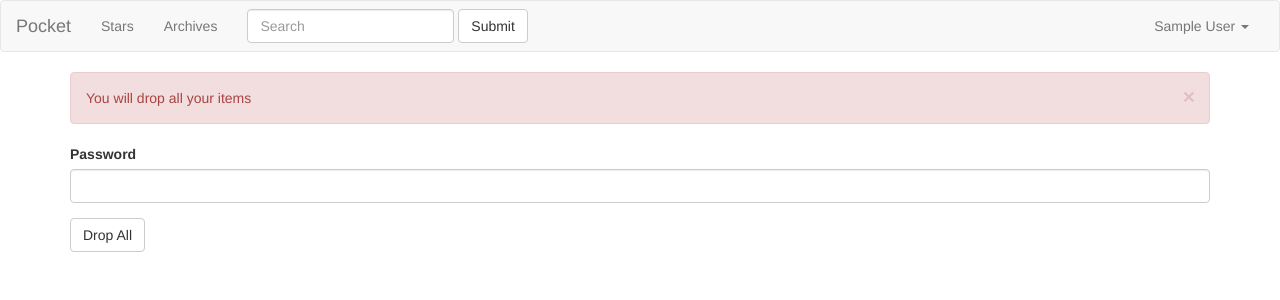
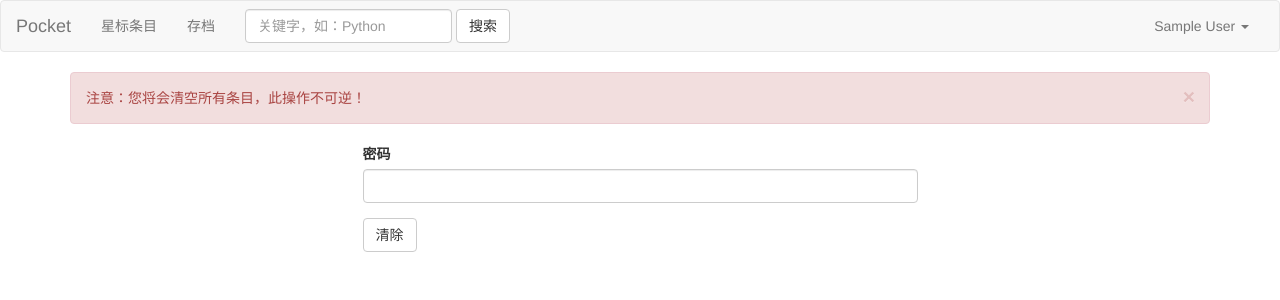
Before and after one commit to yuanji-dev/pocket, a Flask app: page /settings/drop-all in a window 1280 px wide. Shown: the top 300 px of the page. Run offline with Flask 2, Linux system fonts and the light colour scheme; the visitor is signed in with stand-in values (Sample User, id 1); data comes from the database, SQL or seed files in the repository; some libraries are stand-ins or nearby versions.

Commit message:
translate into Chinese.

```diff
--- a/app/__init__.py
+++ b/app/__init__.py
@@ -7,8 +7,8 @@ from flask.ext.bootstrap import Bootstrap
 db = SQLAlchemy()
 login_manager = LoginManager()
 login_manager.login_view = 'main.login'
-#use encoding=utf-8
-login_manager.login_message = u'please login first.'
+# use encoding=utf-8
+login_manager.login_message = u'请先登录！'
 login_manager.login_message_category = "info"
 bs = Bootstrap()
 
--- a/app/forms.py
+++ b/app/forms.py
@@ -1,3 +1,4 @@
+# -*- coding: utf-8 -*-
 from flask.ext.wtf import Form
 from wtforms import StringField, PasswordField, BooleanField, SubmitField
 from wtforms.validators import Required, Length, Email, EqualTo, URL
@@ -7,36 +8,38 @@ from models import User
 
 class LoginForm(Form):
     # length?
-    #add remember me option.
-    email = StringField('Email', validators=[Required(), Length(1, 64), Email(message='wrong email.')])
-    password = PasswordField('Password', validators=[Required()])
-    remember = BooleanField('Remember me')
-    submit = SubmitField('Log in')
+    # add remember me option.
+    email = StringField(u'电子邮件',
+                        validators=[Required(message=u'此项必须填写！'), Length(1, 64), Email(message=u'请输入正确的电子邮件！')])
+    password = PasswordField(u'密码', validators=[Required(message=u'此项必须填写！')])
+    remember = BooleanField(u'记住账号')
+    submit = SubmitField(u'登录')
 
 
 class RegisterForm(Form):
-    email = StringField('Email', validators=[Required(), Length(1, 64), Email(message='wrong email.')])
+    email = StringField(u'电子邮件',
+                        validators=[Required(message=u'此项必须填写！'), Length(1, 64), Email(message=u'请输入正确的电子邮件！')])
     # todo add re check.
-    username = StringField('Username', validators=[Required()])
-    password = PasswordField('Password',
-                             validators=[Required(), EqualTo('repassword', message='Passwords dont match.')])
-    repassword = PasswordField('Confirm Password', validators=[Required()])
-    submit = SubmitField('Register')
+    username = StringField(u'用户名', validators=[Required(message=u'此项必须填写！')])
+    password = PasswordField(u'密码',
+                             validators=[Required(message=u'此项必须填写！'), EqualTo('repassword', message=u'密码不匹配！')])
+    repassword = PasswordField(u'重复密码', validators=[Required(message=u'此项必须填写！')])
+    submit = SubmitField(u'注册')
 
     def validate_email(self, field):
         if User.query.filter_by(email=field.data).first():
-            raise ValidationError('Email has been registered.')
+            raise ValidationError(u'此邮箱「{}」已被注册！'.format(field.data))
 
     def validate_username(self, field):
         if User.query.filter_by(name=field.data).first():
-            raise ValidationError('Username has been registered.')
+            raise ValidationError(u'用户名「{}」已被注册！'.format(field.data))
 
 
 # todo add validators and length limit.
 class AddItemForm(Form):
-    link = StringField('Link', validators=[Required(), URL(message="Wrong URL.")])
-    tags = StringField('Tags')
-    submit = SubmitField('Add')
+    link = StringField(u'链接', validators=[Required(message=u'此项必须填写！'), URL(message=u"请输入有效的URL！")])
+    tags = StringField(u'标签')
+    submit = SubmitField(u'添加')
 
 
 class SearchForm(Form):
@@ -44,19 +47,21 @@ class SearchForm(Form):
 
 
 class EditItemForm(Form):
-    link = StringField('Link', validators=[Required(), URL(message="Wrong URL.")])
-    tags = StringField('Tags')
-    submit = SubmitField('Update')
+    title = StringField(u'标题', validators=[Required(message=u'此项必须填写！')])
+    # link = StringField(u'链接', validators=[Required(message=u'此项必须填写！'), URL(message=u"请输入有效的URL！")])
+    tags = StringField(u'标签')
+    submit = SubmitField(u'更新')
 
 
 class ChangePasswordForm(Form):
-    current_password = PasswordField('Current Password', validators=[Required()])
-    new_password = PasswordField('New Password',
-                                 validators=[Required(), EqualTo('repassword', message='password not match')])
-    repassword = PasswordField('Confirm Password', validators=[Required()])
-    submit = SubmitField('Update')
+    current_password = PasswordField(u'旧密码', validators=[Required(message=u'此项必须填写！')])
+    new_password = PasswordField(u'新密码',
+                                 validators=[Required(message=u'此项必须填写！'),
+                                             EqualTo('repassword', message=u'密码不匹配！')])
+    repassword = PasswordField(u'重复新密码', validators=[Required(message=u'此项必须填写！')])
+    submit = SubmitField(u'更新')
 
 
 class DropAllForm(Form):
-    password = PasswordField('Password', validators=[Required()])
-    submit = SubmitField('Drop All')
+    password = PasswordField(u'密码', validators=[Required(message=u'此项必须填写！')])
+    submit = SubmitField(u'清除')
--- a/app/templates/add.html
+++ b/app/templates/add.html
@@ -1,6 +1,8 @@
 {% extends 'base.html' %}
 {% import 'bootstrap/wtf.html' as wtf %}
-{% block title %}add{% endblock %}
+{% block title %}
+    新增条目
+{% endblock %}
 {% block main %}
     <div class="row">
         <div class="col-sm-6 col-sm-offset-3">
--- a/app/templates/base.html
+++ b/app/templates/base.html
@@ -17,16 +17,16 @@
             <!-- Collect the nav links, forms, and other content for toggling -->
             <div class="collapse navbar-collapse" id="bs-example-navbar-collapse-1">
                 <ul class="nav navbar-nav">
-                    <li><a href="{{ url_for('main.stars') }}">Stars</a></li>
-                    <li><a href="{{ url_for('main.archives') }}">Archives</a></li>
+                    <li><a href="{{ url_for('main.stars') }}">星标条目</a></li>
+                    <li><a href="{{ url_for('main.archives') }}">存档</a></li>
                 </ul>
                 <!-- todo:add error handler? -->
                 <form class="navbar-form navbar-left" method="post" role="search" action="{{ url_for('main.query') }}">
                     <div class="form-group">
                         {{ g.search_form.csrf_token }}
-                        {{ g.search_form.keyword(size=20, class="form-control", placeholder="Search") }}
+                        {{ g.search_form.keyword(size=20, class="form-control", placeholder="关键字，如：Python") }}
                     </div>
-                    <button type="submit" class="btn btn-default">Submit</button>
+                    <button type="submit" class="btn btn-default">搜索</button>
                 </form>
                 <ul class="nav navbar-nav navbar-right">
                     {% if current_user.is_authenticated() %}
@@ -35,16 +35,17 @@
                             <a href="#" class="dropdown-toggle" data-toggle="dropdown">{{ current_user.name }} <b
                                     class="caret"></b></a>
                             <ul class="dropdown-menu">
-                                <li><a href="{{ url_for('main.add') }}">Add Item</a></li>
+                                <li><a href="{{ url_for('main.add') }}">新增条目</a></li>
                                 <li class="divider"></li>
-                                <li><a href="{{ url_for('main.change_password') }}">Change Password</a></li>
-                                <li><a href="{{ url_for('main.drop_all') }}">Drop All</a></li>
+                                <li><a href="{{ url_for('main.change_password') }}">更改密码</a></li>
+                                <li><a href="{{ url_for('main.drop_all') }}">清除所有条目</a></li>
                                 <li class="divider"></li>
-                                <li><a href="{{ url_for('main.logout') }}">Logout</a></li>
+                                <li><a href="{{ url_for('main.logout') }}">登出</a></li>
                             </ul>
                         </li>
                     {% else %}
-                        <li><a href="{{ url_for('main.login') }}">login</a></li>
+                        <li><a href="{{ url_for('main.login') }}">登录</a></li>
+                        <li><a href="{{ url_for('main.register') }}">注册</a></li>
                     {% endif %}
                 </ul>
             </div>
--- a/app/templates/edit.html
+++ b/app/templates/edit.html
@@ -1,6 +1,8 @@
 {% extends 'base.html' %}
 {% import 'bootstrap/wtf.html' as wtf %}
-{% block title %}add{% endblock %}
+{% block title %}
+    编辑条目
+{% endblock %}
 {% block main %}
     <div class="row">
         <div class="col-sm-6 col-sm-offset-3">
--- a/app/templates/settings/drop-all.html
+++ b/app/templates/settings/drop-all.html
@@ -1,8 +1,12 @@
 {% extends 'base.html' %}
 {% import "bootstrap/wtf.html" as wtf %}
 {% block title %}
-    drop-all
+    清除所有内容
 {% endblock %}
 {% block main %}
-    {{ wtf.quick_form(form) }}
+    <div class="row">
+        <div class="col-sm-6 col-sm-offset-3">
+            {{ wtf.quick_form(form) }}
+        </div>
+    </div>
 {% endblock %}
--- a/app/views.py
+++ b/app/views.py
@@ -20,7 +20,7 @@ def before_request():
     g.search_form = SearchForm()
     if current_user.is_authenticated():
         if not current_user.is_confirmed:
-            return "you are not confirmed."
+            return u"您的账号尚未被确认。"
 
 
 @main.route('/')
@@ -36,16 +36,17 @@ def login():
         if user is not None and user.check_password(form.password.data):
             #todo remember time fresh? how long remember?
             login_user(user, form.remember.data)
+            flash(u'「{} 」，您已成功登录！'.format(user.name), 'success')
             return redirect(request.args.get('next') or url_for('.index'))
-        flash('Invalid email or password', 'warning')
+        flash(u'账号或密码有误，请重新登录。', 'warning')
     return render_template('login.html', form=form)
 
 
 @main.route('/logout')
 @login_required
 def logout():
+    flash(u'您的账号「{} 」以登出。'.format(current_user.name), 'info')
     logout_user()
-    flash('you have logged out', 'info')
     return redirect(url_for('.index'))
 
 
@@ -58,7 +59,7 @@ def register():
                     password=form.password.data)
         db.session.add(user)
         db.session.commit()
-        flash('you have successfully registered an account.', 'success')
+        flash(u'恭喜：您成功注册了账号「{} 」。'.format(user.name), 'success')
         return redirect(url_for('.index'))
     return render_template('register.html', form=form)
 
@@ -82,7 +83,7 @@ def add():
         db.session.add(current_user)
         db.session.commit()
         parse_html(item.id)
-        flash('a new item added.', 'success')
+        flash(u'已添加新条目：「{} 」。'.format(form.link.data), 'success')
         return redirect(url_for('.index'))
     return render_template('add.html', form=form)
 
@@ -93,14 +94,15 @@ def delete(id):
     item = Item.query.filter_by(id=id).first()
     items = current_user.items.all()
     if not item or item not in items:
-        flash('no such item.', 'info')
+        flash('不存在该条目。', 'info')
         return redirect(request.args.get('next') or url_for('.index'))
     else:
+        item_title = item.title or item.link
         current_user.items.remove(item)
         db.session.add(current_user)
         db.session.delete(item)
         db.session.commit()
-        flash('delete successfully.', 'success')
+        flash(u'成功删除条目：「{} 」。'.format(item_title), 'success')
         return redirect(request.args.get('next') or url_for('.index'))
 
 
@@ -110,7 +112,7 @@ def a(id):
     item = Item.query.filter_by(id=id).first()
     items = current_user.items.all()
     if item not in items:
-        flash('this item is not yours.', 'warning')
+        flash(u'不存在该条目。', 'warning')
         return redirect(request.args.get('next') or url_for('.index'))
     else:
         return render_template('a.html', item=item, title=item.title)
@@ -122,13 +124,14 @@ def star(id):
     item = Item.query.filter_by(id=id).first()
     items = current_user.items.all()
     if item not in items:
-        flash('this item is not yours.', 'warning')
+        flash(u'不存在该条目。', 'warning')
         return redirect(request.args.get('next') or url_for('.index'))
     else:
         item.is_star = True
+        item_title = item.title or item.link
         db.session.add(item)
         db.session.commit()
-        flash('you starred the item.', 'info')
+        flash(u'已为「{} 」添加星标。'.format(item_title), 'info')
         return redirect(request.args.get('next') or url_for('.index'))
 
 
@@ -138,13 +141,14 @@ def unstar(id):
     item = Item.query.filter_by(id=id).first()
     items = current_user.items.all()
     if item not in items:
-        flash('this item is not yours.', 'warning')
+        flash(u'不存在该条目。', 'warning')
         return redirect(request.args.get('next') or url_for('.index'))
     else:
         item.is_star = False
+        item_title = item.title or item.link
         db.session.add(item)
         db.session.commit()
-        flash('you destarred the item.', 'info')
+        flash(u'已为「{} 」去除星标。'.format(item_title), 'info')
         return redirect(request.args.get('next') or url_for('.index'))
 
 
@@ -157,10 +161,10 @@ def tag(name):
         if name in item.get_tags():
             items.append(item)
     if not items:
-        flash('not item has this tag.', 'warning')
+        flash(u'没有条目拥有标签：{}。'.format(name), 'warning')
         return redirect(request.args.get('next') or url_for('.index'))
     else:
-        return render_template('tag.html', items=items)
+        return render_template('tag.html', items=items, tag=name)
 
 
 @main.route('/stars')
@@ -168,7 +172,7 @@ def tag(name):
 def stars():
     items = current_user.items.filter_by(is_star=True).all()
     if not items:
-        flash('not star item.', 'warning')
+        flash(u'您目前没有任何星标条目。', 'warning')
         return redirect(request.args.get('next') or url_for('.index'))
     else:
         return render_template('stars.html', items=items)
@@ -189,7 +193,7 @@ def query():
 def search(keyword):
     items = Item.query.filter(Item.user == current_user, Item.title.like('%' + keyword + '%')).all()
     if not items:
-        flash('no such items.', 'warning')
+        flash(u'没有搜到任何关于{}的条目，建议缩小关键词。'.format(keyword), 'warning')
         return redirect(request.args.get('next') or url_for('.index'))
     else:
         return render_template('search.html', items=items, keyword=keyword)
@@ -200,7 +204,7 @@ def search(keyword):
 def archives():
     items = Item.query.filter(Item.user == current_user, Item.is_archive == True).all()
     if not items:
-        flash('no such items.', 'warning')
+        flash(u'您目前没有任何存档条目。', 'warning')
         return redirect(request.args.get('next') or url_for('.index'))
     else:
         return render_template('archives.html', items=items)
@@ -211,13 +215,14 @@ def archives():
 def archive(id):
     item = Item.query.filter(Item.user == current_user, Item.id == id).first()
     if not item:
-        flash('no such item.', 'warning')
+        flash(u'不存在该项目。', 'warning')
         return redirect(request.args.get('next') or url_for('.index'))
     else:
         item.is_archive = True
+        item_title = item.title or item.link
         db.session.add(item)
         db.session.commit()
-        flash('you archived the item.', 'info')
+        flash(u'「{} 」已被存档，将不会在首页显示。'.format(item_title), 'info')
         return redirect(request.args.get('next') or url_for('.index'))
 
 
@@ -226,13 +231,14 @@ def archive(id):
 def unarchive(id):
     item = Item.query.filter(Item.user == current_user, Item.id == id).first()
     if not item:
-        flash('no such item.', 'warning')
+        flash(u'不存在该条目。', 'warning')
         return redirect(request.args.get('next') or url_for('.index'))
     else:
         item.is_archive = False
+        item_title = item.title or item.link
         db.session.add(item)
         db.session.commit()
-        flash('you unarchived the item.', 'info')
+        flash(u'「{} 」被解除存档，将会在首页显示。'.format(item_title), 'info')
         return redirect(request.args.get('next') or url_for('.index'))
 
 
@@ -241,12 +247,13 @@ def unarchive(id):
 def edit(id):
     item = Item.query.filter(Item.user == current_user, Item.id == id).first()
     if not item:
-        flash("no such item.", 'warning')
+        flash(u"不存在该条目。", 'warning')
         return redirect(url_for('.index'))
     form = EditItemForm()
     if form.validate_on_submit():
         # todo: is there a nicer solution?
         item.tags = []
+        item.title = form.title.data
         if form.tags.data:
             tags = form.tags.data.split(',')
             for tag in tags:
@@ -256,10 +263,10 @@ def edit(id):
                     item.tags.append(Tag(name=tag))
         db.session.add(item)
         db.session.commit()
-        parse_html(item.id)
-        flash('item updated.', 'info')
-        return redirect(url_for('.index'))
-    form.link.data = item.link
+        # parse_html(item.id)
+        flash(u'「{} 」，此条目已更新。'.format(item.title or item.link), 'info')
+        return redirect(request.args.get('next') or url_for('.index'))
+    form.title.data = item.title
     form.tags.data = ','.join([tag.name for tag in item.tags])
     return render_template('edit.html', form=form)
 
@@ -273,10 +280,10 @@ def change_password():
             current_user.password = form.new_password.data
             db.session.add(current_user)
             db.session.commit()
-            flash('new password set.', 'success')
+            flash(u'新密码已设置。', 'success')
             return redirect(url_for('.index'))
         else:
-            flash('old password is invalid', 'warning')
+            flash(u'原密码有误，请重新输入。', 'warning')
     return render_template('settings/change-password.html', form=form)
 
 
@@ -292,9 +299,9 @@ def drop_all():
                 db.session.delete(item)
             db.session.add(current_user)
             db.session.commit()
-            flash('you have dropped all items.', 'danger')
+            flash(u'您已清空所有条目。', 'danger')
             return redirect(url_for('.index'))
         else:
-            flash('password is invalid', 'warning')
-    flash('You will drop all your items', 'danger')
+            flash(u'您输入的密码不正确！', 'warning')
+    flash(u'注意：您将会清空所有条目，此操作不可逆！', 'danger')
     return render_template('settings/drop-all.html', form=form)
```
Also changed, not shown: app/templates/a.html (+12 -10 lines), app/templates/archives.html (+9 -8 lines), app/templates/index.html (+7 -7 lines), app/templates/login.html (+6 -2 lines), app/templates/register.html (+12 -22 lines), app/templates/search.html (+12 -10 lines), app/templates/settings/change-password.html (+6 -2 lines), app/templates/stars.html (+8 -8 lines), app/templates/tag.html (+38 -17 lines). Lines whose indentation alone changed are shown as unchanged.
